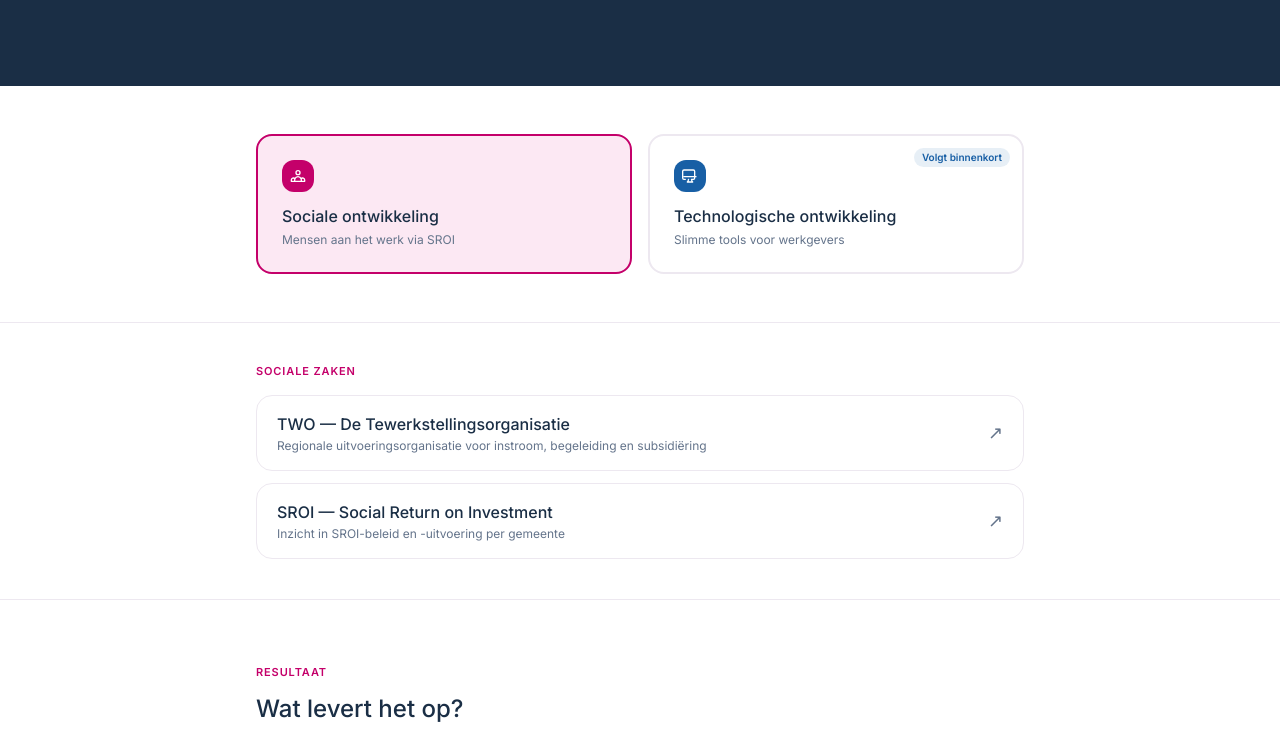
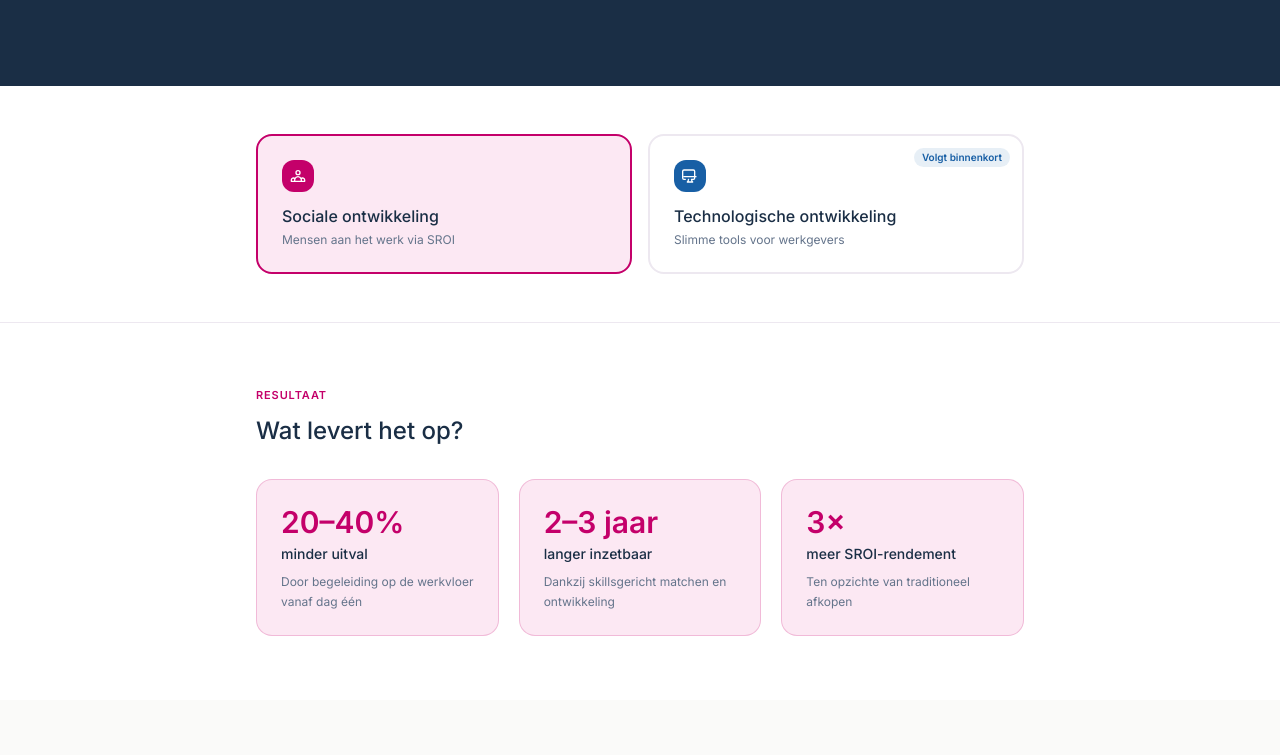
Before and after one commit to Waardewerk/waardewerk-site, a React (Vite) app: page /diensten in a window 1280 px wide. Shown: the part 441-1196 px from the top of the page. Built offline with nearby package versions, Linux system fonts and the light colour scheme.

Commit message:
updates diensten pagina

```diff
--- a/src/pages/Diensten.tsx
+++ b/src/pages/Diensten.tsx
@@ -95,39 +95,6 @@ export default function DienstenPage() {
         {/* ── Sociale ontwikkeling ─────────────────────────────────────────── */}
         {activeTab === 'sociaal' && (
           <>
-            {/* Pagina-links */}
-            <section className="py-10 px-6 bg-white border-b border-lijn">
-              <div className="max-w-3xl mx-auto">
-                <p className="eyebrow mb-4">Sociale zaken</p>
-                <div className="flex flex-col gap-3">
-                  <a
-                    href="/two_page.html"
-                    target="_blank"
-                    rel="noopener noreferrer"
-                    className="flex items-center justify-between bg-white border border-lijn hover:border-magenta rounded-2xl px-5 py-4 transition-colors group"
-                  >
-                    <div>
-                      <div className="font-medium text-blauw group-hover:text-magenta transition-colors">TWO — De Tewerkstellingsorganisatie</div>
-                      <div className="text-xs text-grijs mt-0.5">Regionale uitvoeringsorganisatie voor instroom, begeleiding en subsidiëring</div>
-                    </div>
-                    <span className="text-grijs group-hover:text-magenta transition-colors text-lg">↗</span>
-                  </a>
-                  <a
-                    href="/sroi_page.html"
-                    target="_blank"
-                    rel="noopener noreferrer"
-                    className="flex items-center justify-between bg-white border border-lijn hover:border-magenta rounded-2xl px-5 py-4 transition-colors group"
-                  >
-                    <div>
-                      <div className="font-medium text-blauw group-hover:text-magenta transition-colors">SROI — Social Return on Investment</div>
-                      <div className="text-xs text-grijs mt-0.5">Inzicht in SROI-beleid en -uitvoering per gemeente</div>
-                    </div>
-                    <span className="text-grijs group-hover:text-magenta transition-colors text-lg">↗</span>
-                  </a>
-                </div>
-              </div>
-            </section>
-
             {/* Win-cards */}
             <section className="py-16 px-6 bg-white">
               <div className="max-w-3xl mx-auto">
```
